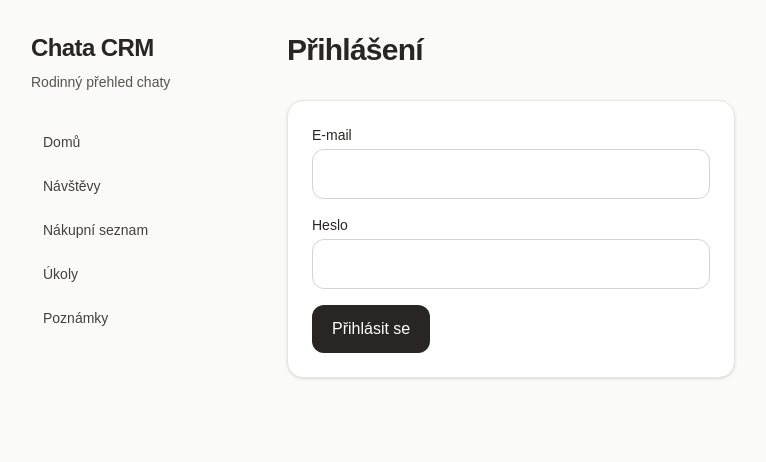
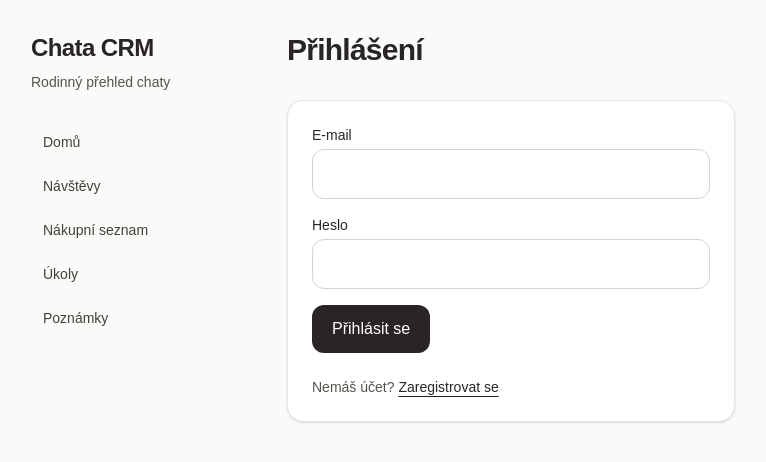
Before and after one commit to rashcsve/cottage-crm, a Next.js app: page /login in a window 1280 px wide. Shown: the top 462 px of the page, without its empty margins (57-823 px from the left). Built offline with nearby package versions, Linux system fonts and the light colour scheme; no server answers.

Commit message:
feat: add login link to signup form and signup link to login form

```diff
--- a/app/components/auth/LoginForm.tsx
+++ b/app/components/auth/LoginForm.tsx
@@ -3,6 +3,7 @@
 import { useState } from "react";
 import { useRouter } from "next/navigation";
 import { getBrowserSupabaseClient } from "../../../lib/supabase/client";
+import Link from "next/link";
 
 export function LoginForm() {
   const router = useRouter();
@@ -28,7 +29,7 @@ export function LoginForm() {
       return;
     }
 
-    router.push("/tasks");
+    router.push("/");
     router.refresh();
   }
 
@@ -44,6 +45,8 @@ export function LoginForm() {
           className="w-full rounded-xl border border-stone-300 px-4 py-3"
           value={email}
           onChange={(e) => setEmail(e.target.value)}
+          required
+          autoComplete="email"
         />
       </div>
 
@@ -54,16 +57,28 @@ export function LoginForm() {
           className="w-full rounded-xl border border-stone-300 px-4 py-3"
           value={password}
           onChange={(e) => setPassword(e.target.value)}
+          required
+          autoComplete="email"
         />
       </div>
 
       <button
         type="submit"
         disabled={isSaving}
-        className="rounded-xl bg-stone-800 px-5 py-3 font-medium text-white disabled:opacity-60"
+        className="rounded-xl bg-stone-800 px-5 py-3 font-medium text-white disabled:opacity-60 cursor-pointer"
       >
         {isSaving ? "Přihlašuji..." : "Přihlásit se"}
       </button>
+
+      <div className="pt-2 text-sm text-stone-600">
+        Nemáš účet?{" "}
+        <Link
+          href="/signup"
+          className="font-medium text-stone-800 underline underline-offset-4 transition hover:text-stone-600"
+        >
+          Zaregistrovat se
+        </Link>
+      </div>
     </form>
   );
 }
--- a/app/components/auth/SignupForm.tsx
+++ b/app/components/auth/SignupForm.tsx
@@ -3,6 +3,7 @@
 import { useState } from "react";
 import { useRouter } from "next/navigation";
 import { getBrowserSupabaseClient } from "../../../lib/supabase/client";
+import Link from "next/link";
 
 export function SignupForm() {
   const router = useRouter();
@@ -49,6 +50,8 @@ export function SignupForm() {
           className="w-full rounded-xl border border-stone-300 px-4 py-3"
           value={displayName}
           onChange={(e) => setDisplayName(e.target.value)}
+          required
+          autoComplete="name"
         />
       </div>
 
@@ -57,6 +60,8 @@ export function SignupForm() {
         <input
           type="email"
           className="w-full rounded-xl border border-stone-300 px-4 py-3"
+          required
+          autoComplete="email"
           value={email}
           onChange={(e) => setEmail(e.target.value)}
         />
@@ -67,6 +72,8 @@ export function SignupForm() {
         <input
           type="password"
           className="w-full rounded-xl border border-stone-300 px-4 py-3"
+          required
+          autoComplete="new-password"
           value={password}
           onChange={(e) => setPassword(e.target.value)}
         />
@@ -75,10 +82,20 @@ export function SignupForm() {
       <button
         type="submit"
         disabled={isSaving}
-        className="rounded-xl bg-stone-800 px-5 py-3 font-medium text-white disabled:opacity-60"
+        className="rounded-xl bg-stone-800 px-5 py-3 font-medium text-white disabled:opacity-60 cursor-pointer"
       >
         {isSaving ? "Vytvářím účet..." : "Registrovat se"}
       </button>
+
+      <div className="pt-2 text-sm text-stone-600">
+        Už máš účet?{" "}
+        <Link
+          href="/login"
+          className="font-medium text-stone-800 underline underline-offset-4 transition hover:text-stone-600"
+        >
+          Přihlásit se
+        </Link>
+      </div>
     </form>
   );
 }
```
